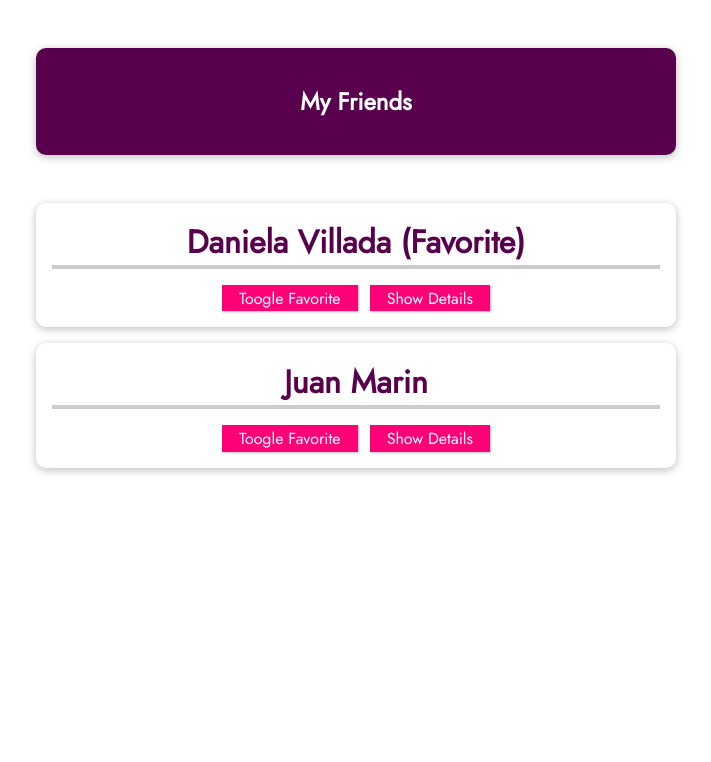
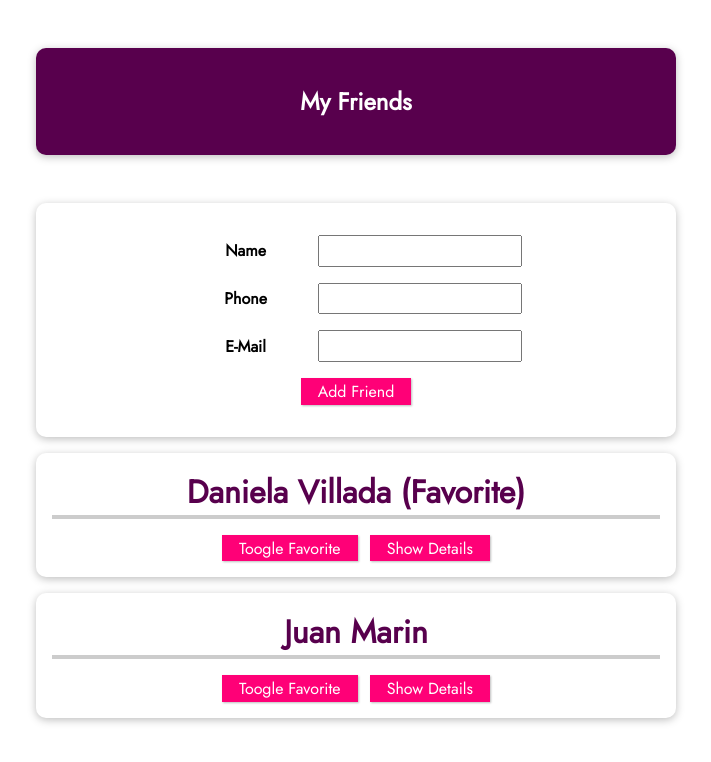
Before and after one commit to ManuelBlaze/Vue-Client-App, a Vue app: page / in a window 1280 px wide. Shown: the top 762 px of the page, without its empty margins (284-995 px from the left). Built offline with nearby package versions, Linux system fonts and the light colour scheme.

Commit message:
Add friend

```diff
--- a/src/App.vue
+++ b/src/App.vue
@@ -3,6 +3,10 @@
     <header>
       <h1>My Friends</h1>
     </header>
+
+    <section>
+      <new-friend @add-friend="addFriend" />
+    </section>
 
     <ul>
       <friend-contact
@@ -21,8 +25,10 @@
 
 <script>
 import FriendContact from './components/FriendContact.vue';
+import NewFriend from './components/NewFriend.vue';
+
 export default {
-  components: { FriendContact },
+  components: { FriendContact, NewFriend },
   data() {
     return {
       friends: [
@@ -43,6 +49,9 @@ export default {
     };
   },
   methods: {
+    addFriend(friend) {
+      this.friends.push(friend);
+    },
     toggleFavorite(friendId) {
       const identifiedFriend = this.friends.find(
         (friend) => friend.id === friendId
@@ -91,7 +100,8 @@ button {
   list-style: none;
 }
 
-#app li {
+#app li,
+#app form {
   box-shadow: 0 2px 8px rgba(0, 0, 0, 0.26);
   margin: 1rem auto;
   border-radius: 10px;
@@ -124,4 +134,18 @@ button {
   border-color: #ec3169;
   box-shadow: 1px 1px 4px rgba(0, 0, 0, 0.26);
 }
+
+#app input {
+  font: inherit;
+  padding: 0.15rem;
+}
+#app label {
+  font-weight: bold;
+  margin-right: 1rem;
+  width: 7rem;
+  display: inline-block;
+}
+#app form div {
+  margin: 1rem 0;
+}
 </style>
--- /dev/null
+++ b/src/common/index.js
@@ -0,0 +1,6 @@
+export default {
+  nameMinLength: 2,
+  phoneMinLength: 10,
+  emailRegex:
+    /^(([^<>()[\]\\.,;:\s@"]+(\.[^<>()[\]\\.,;:\s@"]+)*)|(".+"))@((\[[0-9]{1,3}\.[0-9]{1,3}\.[0-9]{1,3}\.[0-9]{1,3}\])|(([a-zA-Z\-0-9]+\.)+[a-zA-Z]{2,}))$/,
+};
--- /dev/null
+++ b/src/components/NewFriend.vue
@@ -0,0 +1,95 @@
+<template>
+  <form>
+    <div>
+      <label for="name">Name</label>
+      <input type="text" name="name" id="name" v-model="name" />
+    </div>
+
+    <div>
+      <label for="phone">Phone</label>
+      <input type="tel" name="phone" id="phone" v-model="phone" />
+    </div>
+
+    <div>
+      <label for="email">E-Mail</label>
+      <input type="email" name="email" id="email" v-model="email" />
+    </div>
+
+    <div>
+      <button @click.prevent="addFriend">Add Friend</button>
+    </div>
+  </form>
+</template>
+
+<script>
+import CommonVars from '../common';
+
+/**
+ * returns sanitazed string
+ * @param {String} str string to sanitaze
+ * @returns {String} sanitazed string
+ */
+const sanitazeString = (str) => str.trim();
+
+export default {
+  emits: ['add-friend'],
+  data() {
+    return {
+      name: '',
+      phone: '',
+      email: '',
+    };
+  },
+  methods: {
+    validateForm() {
+      // sanitaze all the fields
+      const parsedName = sanitazeString(this.name);
+      const parsedPhone = sanitazeString(this.phone);
+      const parsedEmail = sanitazeString(this.email);
+
+      // check for name validation
+      if (parsedName.length < CommonVars.nameMinLength) {
+        alert('Name must have min 2 characters');
+        return false;
+      }
+
+      // check for phone validation
+      if (parsedPhone.length !== CommonVars.phoneMinLength) {
+        alert('Please use a valid phone number');
+        return false;
+      }
+
+      // check for email validation
+      if (!CommonVars.emailRegex.test(parsedEmail)) {
+        alert('Please use a valid email');
+        return false;
+      }
+
+      return true;
+    },
+    addFriend() {
+      // validate the fields
+      const validationSucces = this.validateForm();
+
+      // if we have errors stop the creation of the friend
+      if (!validationSucces) {
+        return;
+      }
+
+      // otherwise we send the info to the father component
+      this.$emit('add-friend', {
+        name: this.name,
+        phone: this.phone,
+        email: this.email,
+        id: new Date().toISOString(),
+        isFavorite: false,
+      });
+
+      // clean the form
+      this.name = '';
+      this.phone = '';
+      this.email = '';
+    },
+  },
+};
+</script>
--- a/src/main.js
+++ b/src/main.js
@@ -2,7 +2,9 @@ import { createApp } from 'vue';
 
 import App from './App.vue';
 import FriendContact from './components/FriendContact.vue';
+import NewFriend from './components/NewFriend.vue';
 
 createApp(App)
   .component('friend-contact', FriendContact)
+  .component('new-friend', NewFriend)
   .mount('#app');
```
